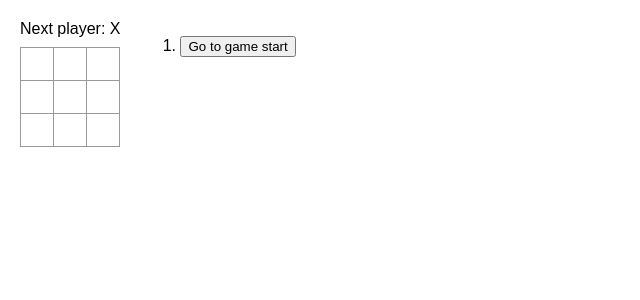
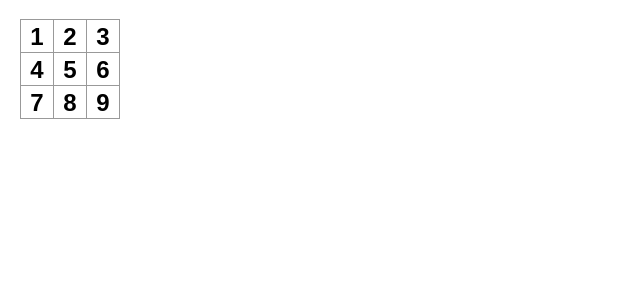
Before and after one commit to saitomooo/Practice3, a React (Create React App) app in the folder src/: page / in a window 1280 px wide. Shown: the top 300 px of the page, without its empty margins (0-640 px from the left). Built offline with nearby package versions, Linux system fonts and the light colour scheme.

Commit message:
盤面を作成（単純）

```diff
--- a/src/App.js
+++ b/src/App.js
@@ -1,115 +1,23 @@
 import { useState } from 'react';
 
-function Square({ value, onSquareClick }) {
-  return (
-    <button className="square" onClick={onSquareClick}>
-      {value}
-    </button>
-  );
-}
-
-function Board({ xIsNext, squares, onPlay }) {
-  function handleClick(i) {
-    if (calculateWinner(squares) || squares[i]) {
-      return;
-    }
-    const nextSquares = squares.slice();
-    if (xIsNext) {
-      nextSquares[i] = 'X';
-    } else {
-      nextSquares[i] = 'O';
-    }
-    onPlay(nextSquares);
-  }
-
-  const winner = calculateWinner(squares);
-  let status;
-  if (winner) {
-    status = 'Winner: ' + winner;
-  } else {
-    status = 'Next player: ' + (xIsNext ? 'X' : 'O');
-  }
-
+export default function Board() {
   return (
     <>
-      <div className="status">{status}</div>
       <div className="board-row">
-        <Square value={squares[0]} onSquareClick={() => handleClick(0)} />
-        <Square value={squares[1]} onSquareClick={() => handleClick(1)} />
-        <Square value={squares[2]} onSquareClick={() => handleClick(2)} />
+        <button className="square">1</button>
+        <button className="square">2</button>
+        <button className="square">3</button>
       </div>
       <div className="board-row">
-        <Square value={squares[3]} onSquareClick={() => handleClick(3)} />
-        <Square value={squares[4]} onSquareClick={() => handleClick(4)} />
-        <Square value={squares[5]} onSquareClick={() => handleClick(5)} />
+        <button className="square">4</button>
+        <button className="square">5</button>
+        <button className="square">6</button>
       </div>
       <div className="board-row">
-        <Square value={squares[6]} onSquareClick={() => handleClick(6)} />
-        <Square value={squares[7]} onSquareClick={() => handleClick(7)} />
-        <Square value={squares[8]} onSquareClick={() => handleClick(8)} />
+        <button className="square">7</button>
+        <button className="square">8</button>
+        <button className="square">9</button>
       </div>
     </>
   );
 }
-
-export default function Game() {
-  const [history, setHistory] = useState([Array(9).fill(null)]);
-  const [currentMove, setCurrentMove] = useState(0);
-  const xIsNext = currentMove % 2 === 0;
-  const currentSquares = history[currentMove];
-
-  function handlePlay(nextSquares) {
-    const nextHistory = [...history.slice(0, currentMove + 1), nextSquares];
-    setHistory(nextHistory);
-    setCurrentMove(nextHistory.length - 1);
-  }
-
-  function jumpTo(nextMove) {
-    setCurrentMove(nextMove);
-  }
-
-  const moves = history.map((squares, move) => {
-    let description;
-    if (move > 0) {
-      description = 'Go to move #' + move;
-    } else {
-      description = 'Go to game start';
-    }
-    return (
-      <li key={move}>
-        <button onClick={() => jumpTo(move)}>{description}</button>
-      </li>
-    );
-  });
-
-  return (
-    <div className="game">
-      <div className="game-board">
-        <Board xIsNext={xIsNext} squares={currentSquares} onPlay={handlePlay} />
-      </div>
-      <div className="game-info">
-        <ol>{moves}</ol>
-      </div>
-    </div>
-  );
-}
-
-function calculateWinner(squares) {
-  const lines = [
-    [0, 1, 2],
-    [3, 4, 5],
-    [6, 7, 8],
-    [0, 3, 6],
-    [1, 4, 7],
-    [2, 5, 8],
-    [0, 4, 8],
-    [2, 4, 6],
-  ];
-  for (let i = 0; i < lines.length; i++) {
-    const [a, b, c] = lines[i];
-    if (squares[a] && squares[a] === squares[b] && squares[a] === squares[c]) {
-      return squares[a];
-    }
-  }
-  return null;
-}
```
